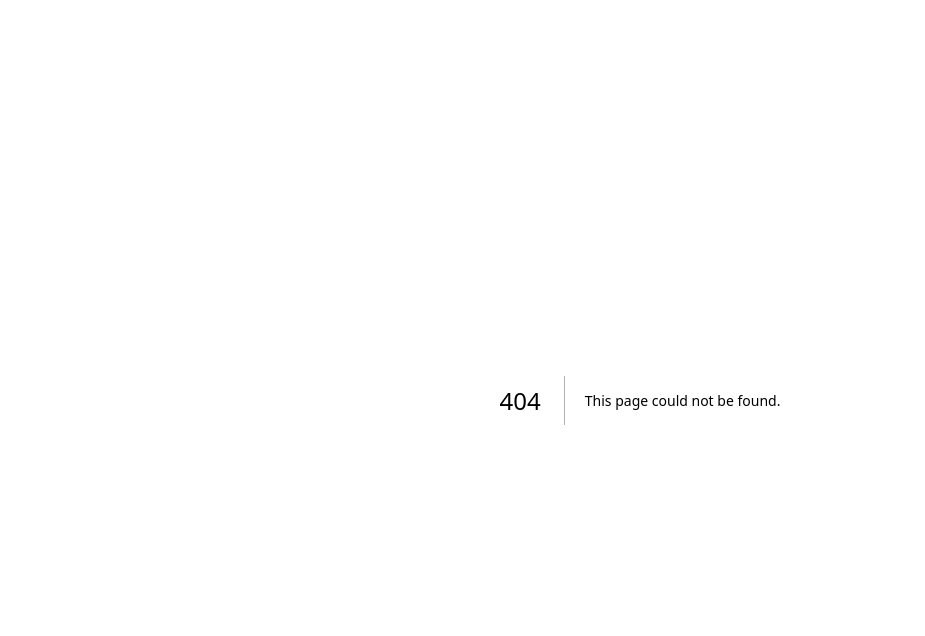
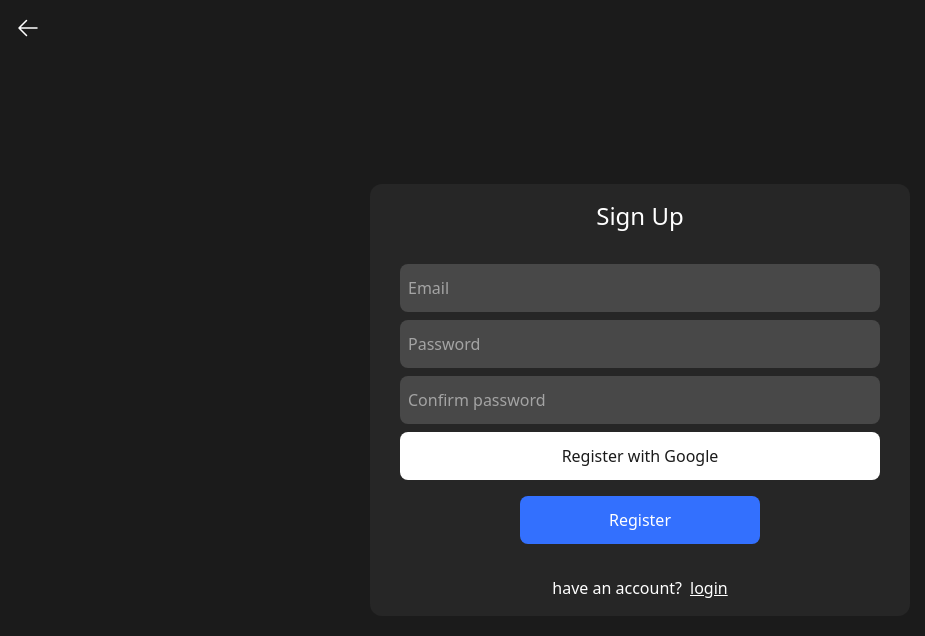
Before and after one commit to donerducktales/simple-notepad-nextjs, a Next.js app: page /registration in a window 1280 px wide. Before the commit this address had no page. Shown: the top 636 px of the page, without its empty margins (0-925 px from the left). Built offline with nearby package versions, Linux system fonts and the light colour scheme.

Commit message:
розмітив запрошувальну сторінку та логін з реєстрацією

```diff
--- /dev/null
+++ b/src/app/login/page.tsx
@@ -0,0 +1,20 @@
+import Login from "@/components/Authpanel/Login";
+import { ArrowLeftIcon } from "@heroicons/react/24/solid";
+import { Metadata } from "next";
+import Link from "next/link";
+
+export const metadata: Metadata = {
+   title: "Login",
+   description: "Login page",
+};
+
+export default function LoginPage() {
+   return (
+      <section className={`flex flex-col items-center justify-center w-full min-h-[100vh] px-2 ${'loginPage'}`}>
+         <Link href={'/'}>
+            <ArrowLeftIcon className="w-6 text white absolute top-4 left-4 text-white" />
+         </Link>
+         <Login />
+      </section>
+   )
+}
--- a/src/app/page.tsx
+++ b/src/app/page.tsx
@@ -1,7 +1,9 @@
-export default function Welcome() {
+import Welcome from "@/components/Welcome";
+
+export default function WelcomePage() {
    return (
       <main className={`flex flex-row max-h-[100vh] h-full ${'main'}`}>
-         <p className={`text-light-900`}>hello</p>
+         <Welcome />
       </main>
    );
 }
--- /dev/null
+++ b/src/app/registration/page.tsx
@@ -0,0 +1,20 @@
+import Registration from "@/components/Authpanel/Registration";
+import { ArrowLeftIcon } from "@heroicons/react/24/solid";
+import { Metadata } from "next";
+import Link from "next/link";
+
+export const metadata: Metadata = {
+   title: "Register",
+   description: "Register",
+};
+
+export default function RegistrationPage() {
+   return (
+      <section className={`flex flex-col items-center justify-center w-full min-h-[100vh] px-2 ${'registrationPage'}`}>
+         <Link href={'/'}>
+            <ArrowLeftIcon className="w-6 text white absolute top-4 left-4 text-white" />
+         </Link>
+         <Registration />
+      </section>
+   )
+}
--- a/src/assets/fonts.ts
+++ b/src/assets/fonts.ts
@@ -17,7 +17,7 @@ export const roboto = Roboto({
 
 export const poppins = Poppins({
    subsets: ['latin'],
-   weight: ['400', '500', '600']
+   weight: ['200','400', '500', '600']
 });
 
 export const nunito = Nunito({
--- /dev/null
+++ b/src/components/Authpanel/Login.tsx
@@ -0,0 +1,35 @@
+import Link from "next/link";
+
+export default function Login() {
+   return (
+      <div className={`flex flex-col items-center max-w-[540px] bg-dark-800 w-full mx-2 rounded-xl ${'loginScreen'}`}>
+         <h1 className={`mt-4 mb-8 text-white text-2xl ${'loginScreenHeader'}`}>Sign In</h1>
+         <form className={`flex flex-col items-center gap-2 w-full text-white px-2  ${'loginForm'}`}>
+            <input
+               type="text"
+               placeholder="Email"
+               className={`bg-dark-600 h-12 max-w-[480px] w-full px-2 outline-0 rounded-lg`}
+            />
+            <input
+               type={'password'}
+               placeholder="Password"
+               className={`bg-dark-600 h-12 max-w-[480px] w-full px-2 outline-0 rounded-lg`}
+            />
+            <button className={`bg-white text-dark-900 h-12 max-w-[480px] w-full px-2 rounded-lg ${'googleButton'}`}>
+               Continue with Google
+            </button>
+            <button
+               className={`h-12 w-60 mt-2 mb-8 bg-primaryBlue rounded-lg ${'loginSubmit'}`}
+            >
+               Login
+            </button>
+         </form>
+         <p className={`text-white mb-4 ${'ctaRegisterButton'}`}>
+            don&apos;t have account?
+            <Link href={'/registration'}>
+               <span className={`ml-2 underline`}>register</span>
+            </Link>
+         </p>
+      </div>
+   )
+}
--- /dev/null
+++ b/src/components/Authpanel/Registration.tsx
@@ -0,0 +1,40 @@
+import Link from "next/link";
+
+export default function Registration() {
+   return (
+      <div className={`flex flex-col items-center max-w-[540px] bg-dark-800 w-full mx-2 rounded-xl ${'registrationScreen'}`}>
+         <h1 className={`mt-4 mb-8 text-white text-2xl ${'registrationScreenHeader'}`}>Sign Up</h1>
+         <form className={`flex flex-col items-center gap-2 w-full text-white px-2  ${'registrationForm'}`}>
+            <input
+               type="text"
+               placeholder="Email"
+               className={`bg-dark-600 h-12 max-w-[480px] w-full px-2 outline-0 rounded-lg`}
+            />
+            <input
+               type={'password'}
+               placeholder="Password"
+               className={`bg-dark-600 h-12 max-w-[480px] w-full px-2 outline-0 rounded-lg`}
+            />
+            <input
+               type={'password'}
+               placeholder="Confirm password"
+               className={`bg-dark-600 h-12 max-w-[480px] w-full px-2 outline-0 rounded-lg`}
+            />
+            <button className={`bg-white text-dark-900 h-12 max-w-[480px] w-full px-2 rounded-lg ${'googleButton'}`}>
+               Register with Google
+            </button>
+            <button
+               className={`h-12 w-60 mt-2 mb-8 bg-primaryBlue rounded-lg ${'registrationSubmit'}`}
+            >
+               Register
+            </button>
+         </form>
+         <p className={`text-white mb-4 ${'ctaLoginButton'}`}>
+            have an account?
+            <Link href={'/login'}>
+               <span className={`ml-2 underline`}>login</span>
+            </Link>
+         </p>
+      </div>
+   )
+}
--- /dev/null
+++ b/src/components/Welcome.tsx
@@ -0,0 +1,20 @@
+import { poppins } from "@/assets/fonts";
+import { PencilIcon } from "@heroicons/react/24/solid";
+import Link from "next/link";
+
+export default function Welcome() {
+   return (
+      <section className={`flex flex-col justify-center items-center gap-4 w-full min-h-[100vh] mx-4 text-white ${'welcomePage'} ${poppins.className}`}>
+         <h1 className={`text-2xl font-medium ${'welcomePageHeader'}`}>
+            <span className="font-extralight">Welcome to </span>
+            SimpleNotepad
+         </h1>
+         <Link href={'/login'}>
+            <button className={`flex flex-row gap-4 w-72 h-12 rounded-xl items-center justify-center bg-primaryBlue font-medium ${'welcomePageButton'}`}>
+               <PencilIcon className="text-white w-5"/>
+               New Note
+            </button>
+         </Link>
+      </section>
+   )
+}
```
